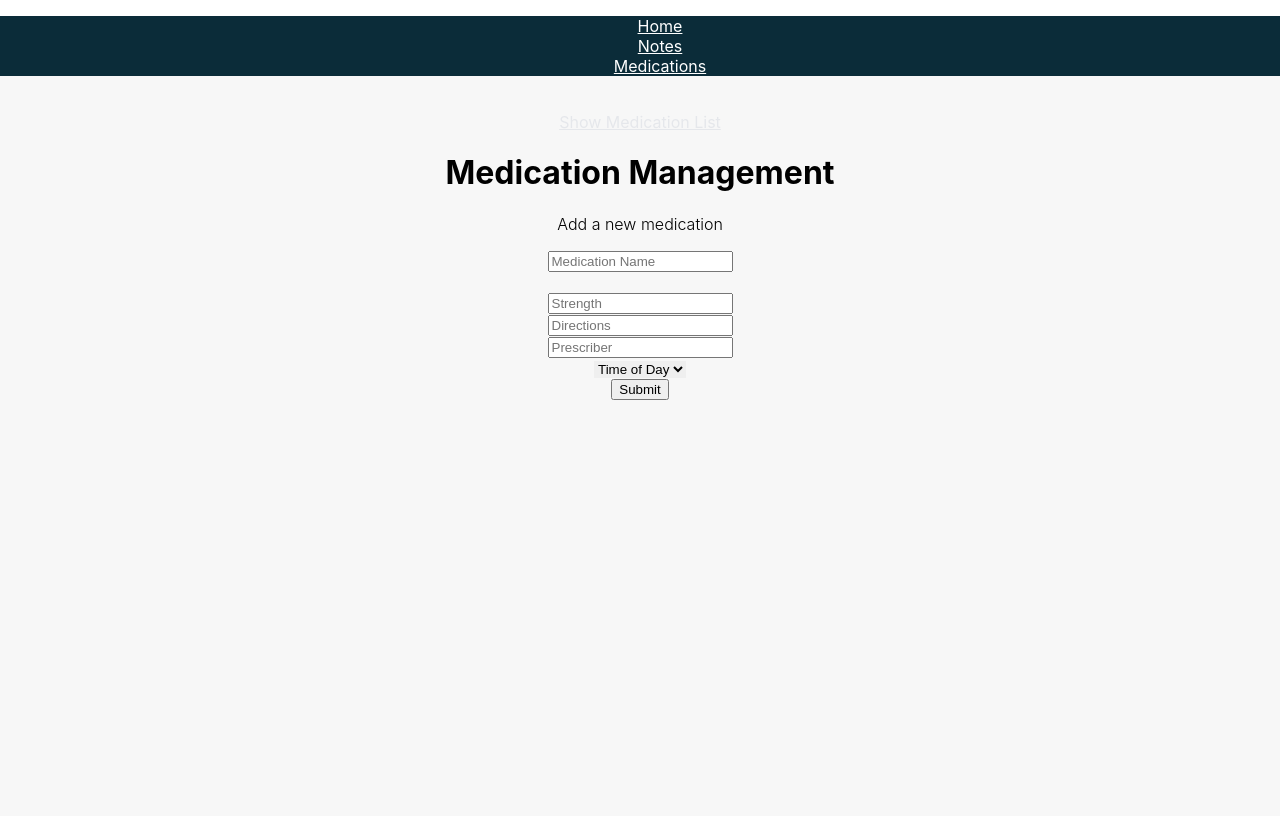
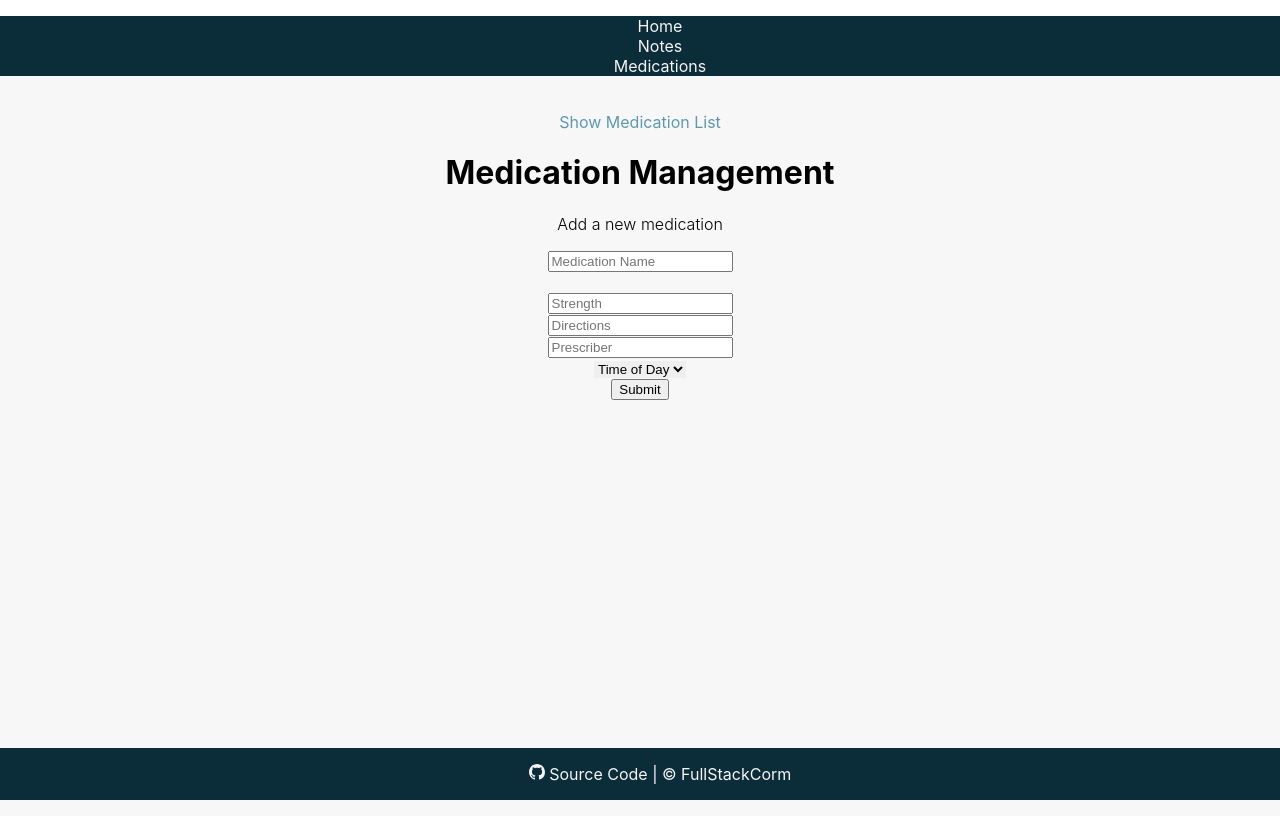
Before and after one commit to FullStackCorm/Symplest, a React (Create React App) app in the folder client/: page /medications in a window 1280 px wide. Built offline with nearby package versions, Linux system fonts and the light colour scheme.

Commit message:
added footer to existing pages

```diff
--- a/client/src/App.css
+++ b/client/src/App.css
@@ -33,12 +33,13 @@
 
 }
 nav a {
-  color: #ffffff;
+  color: #f5f5f5;
   font-size: 1rem;
 }
 
 a {
-  color: #E5E7EB;
+  color: #5F98AE;
+  text-decoration: none;
 }
 
 span > a:visited {
@@ -46,7 +47,12 @@
 }
 
 a:hover {
-  color: #B3D0DA;
+  color: #9bc1ce;
+}
+
+.footer a {
+  color: #f5f5f5;
+  font-size: 1rem;
 }
 
 .AddMedication {
--- a/client/src/components/Footer.jsx
+++ b/client/src/components/Footer.jsx
@@ -4,8 +4,9 @@
     return (
         <div className='footer flex items-stretch px-20'>
             <ul className='pt-3'>
-                <a href={'https://www.github.com/FullStackCorm'} className='py-2 px-4 text-lg'><GoMarkGithub className='text-2xl'/> Source Code</a>
-                <span>| &copy; FullStackCorm</span>
+                <a href={'https://www.github.com/FullStackCorm'} className='py-2 px-4 text-lg'><GoMarkGithub className='text-2xl'/> Source Code </a>
+                <span> | </span>
+                <a href={'https://www.twitter.com/FullStackCorm'}>&copy; FullStackCorm</a>
             </ul>
         </div>
 
--- a/client/src/pages/Dashboard.js
+++ b/client/src/pages/Dashboard.js
@@ -3,6 +3,7 @@
 import {useSelector, useDispatch} from 'react-redux';
 import Spinner from '../components/Spinner';
 import Header from '../components/Header';
+import Footer from '../components/Footer';
 import NoteForm from '../components/forms/NoteForm';
 import { getNotes } from '../features/notes/noteSlice';
 import { reset } from '../features/auth/authSlice';
@@ -40,6 +41,7 @@
             <Header />
             <h1>Dashboard</h1>
             <NoteForm />
+            <Footer />
         </div>
     )
 }
--- a/client/src/pages/Login.js
+++ b/client/src/pages/Login.js
@@ -7,6 +7,7 @@
 import LoginIcon from '@mui/icons-material/Login';
 import TextField from '@mui/material/TextField';
 import Spinner from '../components/Spinner';
+import Footer from '../components/Footer';
 
 function Login() {
   const [formData, setFormData] = useState({
@@ -99,6 +100,7 @@
       </form>
 
       <span><Link to='/register'>Create an Account</Link></span>
+      <Footer />
     </div>
   )
 }
--- a/client/src/pages/Medications.js
+++ b/client/src/pages/Medications.js
@@ -3,6 +3,7 @@
 import React, { useState } from 'react';
 import { Link } from 'react-router-dom';
 import Navbar from '../components/Navbar';
+import Footer from '../components/Footer';
 
 const Medications = (props) => {
     const [medication, setMedication] = useState({
@@ -130,6 +131,7 @@
               </div>
             </div>
           </div>
+          <Footer />
         </div>
       );
 }
--- a/client/src/pages/Notes.js
+++ b/client/src/pages/Notes.js
@@ -2,6 +2,7 @@
 import { useNavigate } from 'react-router-dom';
 import { useSelector, useDispatch } from 'react-redux';
 import Navbar from '../components/Navbar';
+import Footer from '../components/Footer';
 import Spinner from '../components/Spinner';
 import NoteForm from '../components/forms/NoteForm';
 import NoteItem from '../components/items/NoteItem';
@@ -50,8 +51,7 @@
             </section>
             <br />
             <NoteForm />
-
-
+            <Footer />
         </>
     )
 }
```
